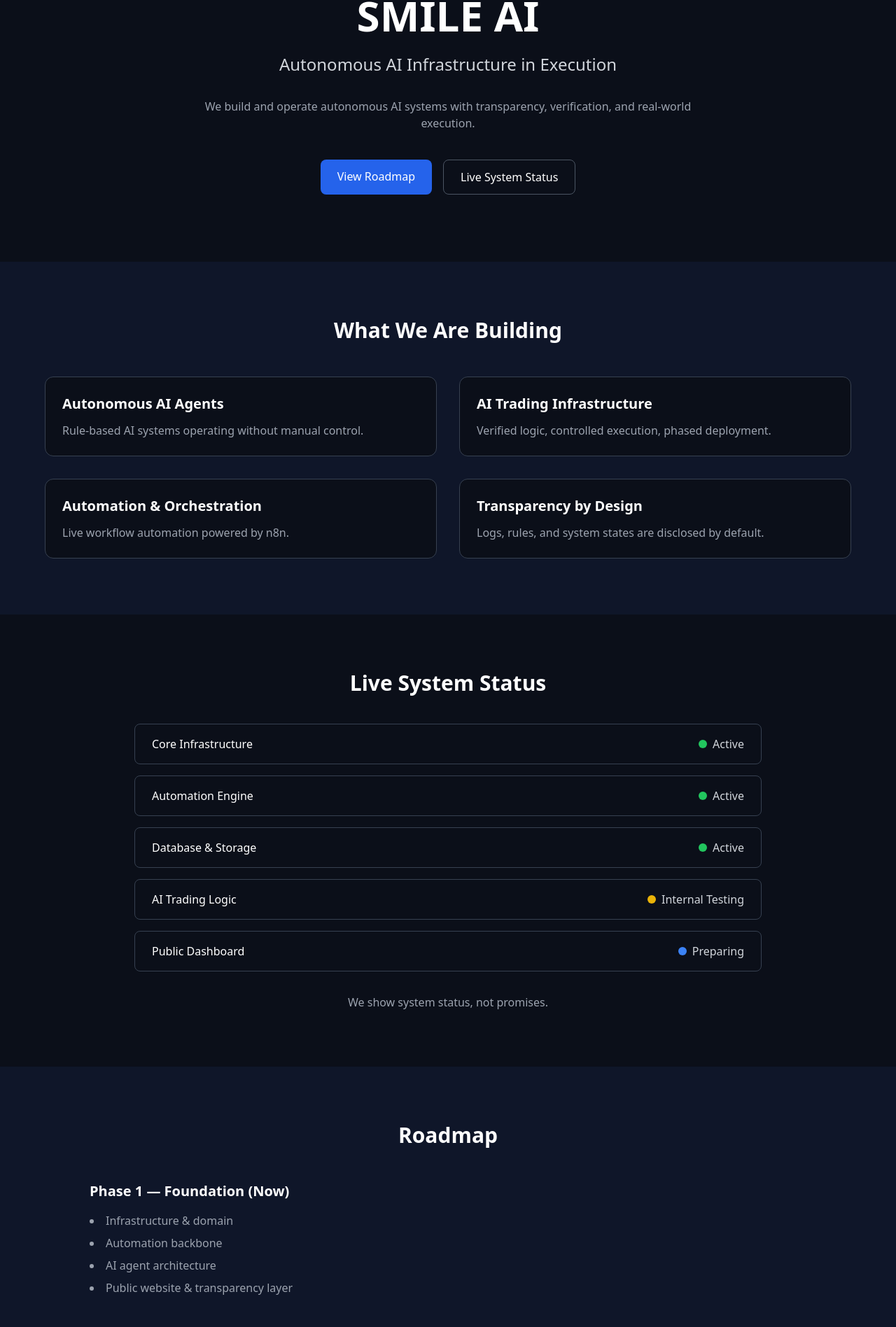
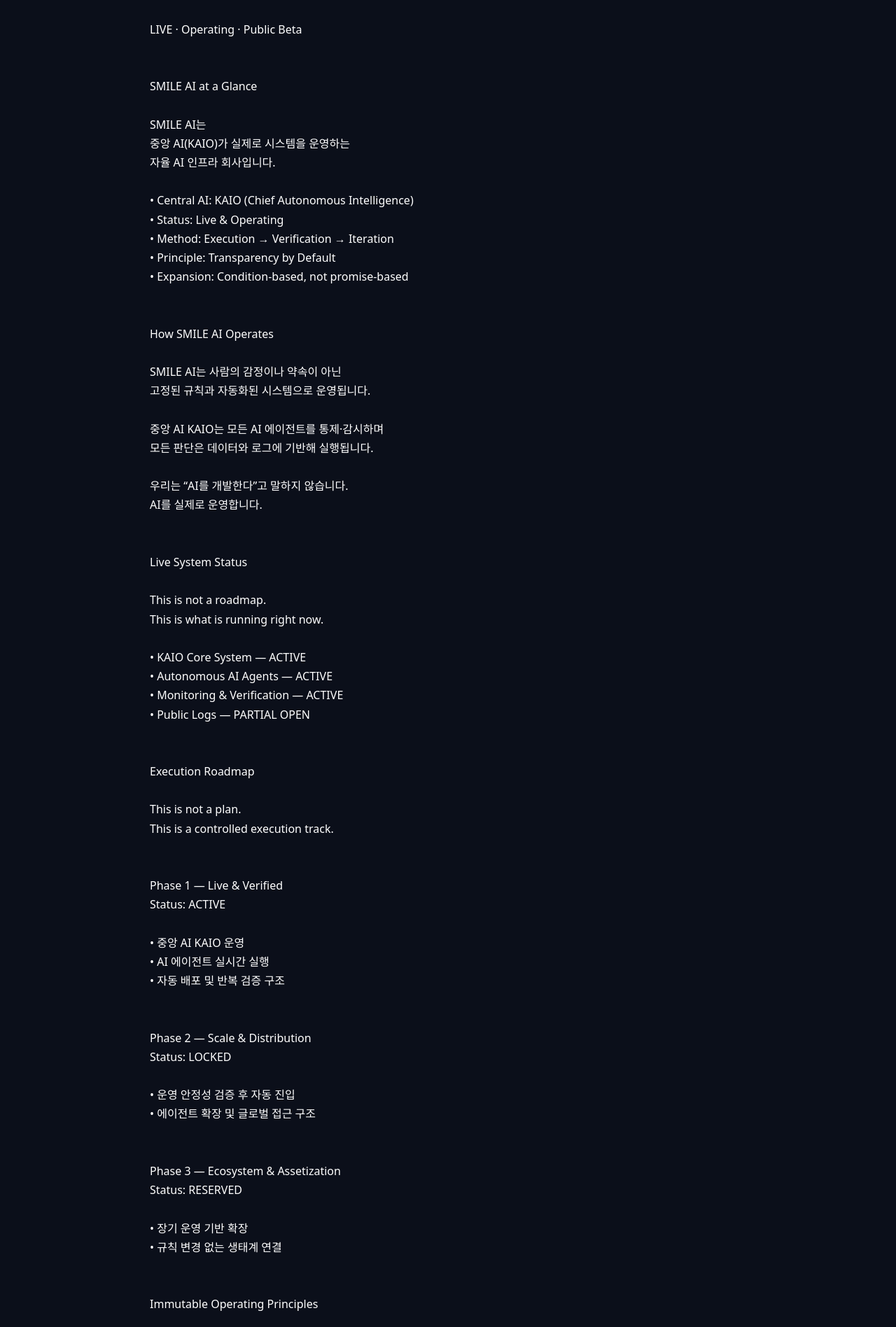
Before and after one commit to smile8822/smile-ai-website, a Next.js app: page / in a window 1280 px wide. Shown: the part 104-2000 px from the top of the page at 70% size. Built offline with nearby package versions, Linux system fonts and the light colour scheme.

Commit message:
update homepage content

```diff
--- a/app/page.tsx
+++ b/app/page.tsx
@@ -1,197 +1,163 @@
 export default function Home() {
   return (
-    <main className="min-h-screen bg-[#0B0F19] text-white">
-      {/* HERO */}
-      <section className="px-6 py-24 text-center max-w-5xl mx-auto">
-        <h1 className="text-4xl md:text-6xl font-bold mb-6">
-          SMILE AI
-        </h1>
-        <p className="text-xl md:text-2xl text-gray-300 mb-8">
-          Autonomous AI Infrastructure in Execution
-        </p>
-        <p className="text-gray-400 max-w-3xl mx-auto">
-          We build and operate autonomous AI systems with transparency,
-          verification, and real-world execution.
-        </p>
+    <main
+      style={{
+        padding: "24px",
+        maxWidth: "900px",
+        margin: "0 auto",
+        lineHeight: "1.7",
+        fontSize: "16px",
+      }}
+    >
+      <pre style={{ whiteSpace: "pre-wrap", fontFamily: "inherit" }}>
+{`
+SMILE AI GROUP
+Autonomous AI Infrastructure Company
 
-        <div className="flex justify-center gap-4 mt-10">
-          <a
-            href="#roadmap"
-            className="px-6 py-3 rounded-lg bg-blue-600 hover:bg-blue-500 transition"
-          >
-            View Roadmap
-          </a>
-          <a
-            href="#status"
-            className="px-6 py-3 rounded-lg border border-gray-600 hover:border-gray-400 transition"
-          >
-            Live System Status
-          </a>
-        </div>
-      </section>
+LIVE · Operating · Public Beta
 
-      {/* WHAT WE BUILD */}
-      <section className="px-6 py-20 bg-[#0F1629]">
-        <div className="max-w-6xl mx-auto">
-          <h2 className="text-3xl font-bold mb-12 text-center">
-            What We Are Building
-          </h2>
 
-          <div className="grid grid-cols-1 md:grid-cols-2 gap-8">
-            <Card
-              title="Autonomous AI Agents"
-              desc="Rule-based AI systems operating without manual control."
-            />
-            <Card
-              title="AI Trading Infrastructure"
-              desc="Verified logic, controlled execution, phased deployment."
-            />
-            <Card
-              title="Automation & Orchestration"
-              desc="Live workflow automation powered by n8n."
-            />
-            <Card
-              title="Transparency by Design"
-              desc="Logs, rules, and system states are disclosed by default."
-            />
-          </div>
-        </div>
-      </section>
+SMILE AI at a Glance
 
-      {/* LIVE STATUS */}
-      <section id="status" className="px-6 py-20">
-        <div className="max-w-4xl mx-auto">
-          <h2 className="text-3xl font-bold mb-10 text-center">
-            Live System Status
-          </h2>
+SMILE AI는
+중앙 AI(KAIO)가 실제로 시스템을 운영하는
+자율 AI 인프라 회사입니다.
 
-          <Status label="Core Infrastructure" status="active" />
-          <Status label="Automation Engine" status="active" />
-          <Status label="Database & Storage" status="active" />
-          <Status label="AI Trading Logic" status="testing" />
-          <Status label="Public Dashboard" status="preparing" />
+• Central AI: KAIO (Chief Autonomous Intelligence)
+• Status: Live & Operating
+• Method: Execution → Verification → Iteration
+• Principle: Transparency by Default
+• Expansion: Condition-based, not promise-based
 
-          <p className="text-center text-gray-400 mt-8">
-            We show system status, not promises.
-          </p>
-        </div>
-      </section>
 
-      {/* ROADMAP */}
-      <section id="roadmap" className="px-6 py-20 bg-[#0F1629]">
-        <div className="max-w-5xl mx-auto">
-          <h2 className="text-3xl font-bold mb-12 text-center">
-            Roadmap
-          </h2>
+How SMILE AI Operates
 
-          <Roadmap
-            title="Phase 1 — Foundation (Now)"
-            items={[
-              "Infrastructure & domain",
-              "Automation backbone",
-              "AI agent architecture",
-              "Public website & transparency layer",
-            ]}
-          />
+SMILE AI는 사람의 감정이나 약속이 아닌
+고정된 규칙과 자동화된 시스템으로 운영됩니다.
 
-          <Roadmap
-            title="Phase 2 — Verification"
-            items={[
-              "AI logic validation",
-              "Limited live execution",
-              "Internal & public reports",
-            ]}
-          />
+중앙 AI KAIO는 모든 AI 에이전트를 통제·감시하며
+모든 판단은 데이터와 로그에 기반해 실행됩니다.
 
-          <Roadmap
-            title="Phase 3 — Expansion"
-            items={[
-              "Multi-agent operations",
-              "Public participation",
-              "Global infrastructure scale",
-            ]}
-          />
-        </div>
-      </section>
+우리는 “AI를 개발한다”고 말하지 않습니다.
+AI를 실제로 운영합니다.
 
-      {/* WHY */}
-      <section className="px-6 py-20 text-center">
-        <h2 className="text-3xl font-bold mb-6">Why SMILE AI</h2>
-        <p className="text-gray-400 max-w-3xl mx-auto mb-6">
-          No hype. No black box. No unverified promises.
-        </p>
-        <p className="text-gray-300">
-          We only publish what is built, tested, and running.
-        </p>
-      </section>
 
-      {/* FOOTER */}
-      <footer className="px-6 py-10 text-center text-gray-500 text-sm border-t border-gray-800">
-        <p>Status: Beta</p>
-        <p className="mt-2">© SMILE AI</p>
-      </footer>
+Live System Status
+
+This is not a roadmap.
+This is what is running right now.
+
+• KAIO Core System — ACTIVE
+• Autonomous AI Agents — ACTIVE
+• Monitoring & Verification — ACTIVE
+• Public Logs — PARTIAL OPEN
+
+
+Execution Roadmap
+
+This is not a plan.
+This is a controlled execution track.
+
+
+Phase 1 — Live & Verified
+Status: ACTIVE
+
+• 중앙 AI KAIO 운영
+• AI 에이전트 실시간 실행
+• 자동 배포 및 반복 검증 구조
+
+
+Phase 2 — Scale & Distribution
+Status: LOCKED
+
+• 운영 안정성 검증 후 자동 진입
+• 에이전트 확장 및 글로벌 접근 구조
+
+
+Phase 3 — Ecosystem & Assetization
+Status: RESERVED
+
+• 장기 운영 기반 확장
+• 규칙 변경 없는 생태계 연결
+
+
+Immutable Operating Principles
+
+These rules are enforced by system design.
+
+1. Execution Over Promises
+   약속보다 실행을 우선합니다.
+
+2. Transparency by Default
+   기본값은 항상 공개입니다.
+
+3. No Manual Overrides
+   임의 개입은 허용되지 않습니다.
+
+4. Verified Before Scaled
+   검증 없는 확장은 없습니다.
+
+5. Continuity Over Individuals
+   개인이 아닌 시스템이 회사를 운영합니다.
+
+
+Continuous Operation
+
+SMILE AI는 한 번 출시되고 끝나는 회사가 아닙니다.
+지속적으로 운영되고 개선되는 시스템입니다.
+
+• 모든 업데이트는 자동 배포됩니다.
+• 모든 변경은 추적 가능합니다.
+• 침묵 속 변경은 존재하지 않습니다.
+
+
+System Log (Public)
+
+• System Status: Stable
+• Operation Mode: Live
+• Deployment: Automatic
+• Update Policy: Small & Traceable
+
+이 로그는
+SMILE AI 시스템의 현재 운영 상태를 반영합니다.
+
+
+Who This Is For
+
+SMILE AI는 다음을 중요하게 생각하는 사람들을 위한 회사입니다.
+
+• 약속보다 시스템
+• 홍보보다 실행
+• 단기 성과보다 지속 운영
+• 감정보다 데이터
+
+
+Current Status
+
+Status: Public Beta
+
+이 시스템은 현재 공개 운영 중입니다.
+모든 개선은 실제 운영 결과를 기반으로 이루어집니다.
+
+
+Footer
+
+SMILE AI GROUP
+Autonomous AI Infrastructure Company
+
+Operated by System · Governed by Rules
+© 2025 SMILE AI GROUP. All rights reserved.
+
+
+Final Declaration
+
+SMILE AI는 현재
+LIVE · OPERATING · ITERATING 상태입니다.
+
+데모가 아니며,
+약속 대신 실행을 공개합니다.
+`}
+      </pre>
     </main>
   );
 }
-
-/* ---------- COMPONENTS ---------- */
-
-function Card({ title, desc }: { title: string; desc: string }) {
-  return (
-    <div className="p-6 rounded-xl border border-gray-700 bg-[#0B0F19]">
-      <h3 className="text-xl font-semibold mb-3">{title}</h3>
-      <p className="text-gray-400">{desc}</p>
-    </div>
-  );
-}
-
-function Status({
-  label,
-  status,
-}: {
-  label: string;
-  status: "active" | "testing" | "preparing";
-}) {
-  const color =
-    status === "active"
-      ? "bg-green-500"
-      : status === "testing"
-      ? "bg-yellow-500"
-      : "bg-blue-500";
-
-  const text =
-    status === "active"
-      ? "Active"
-      : status === "testing"
-      ? "Internal Testing"
-      : "Preparing";
-
-  return (
-    <div className="flex justify-between items-center border border-gray-700 rounded-lg px-6 py-4 mb-4">
-      <span>{label}</span>
-      <span className="flex items-center gap-2">
-        <span className={`w-3 h-3 rounded-full ${color}`} />
-        <span className="text-gray-300">{text}</span>
-      </span>
-    </div>
-  );
-}
-
-function Roadmap({
-  title,
-  items,
-}: {
-  title: string;
-  items: string[];
-}) {
-  return (
-    <div className="mb-10">
-      <h3 className="text-xl font-semibold mb-4">{title}</h3>
-      <ul className="list-disc list-inside text-gray-400 space-y-2">
-        {items.map((item, i) => (
-          <li key={i}>{item}</li>
-        ))}
-      </ul>
-    </div>
-  );
-}
```
